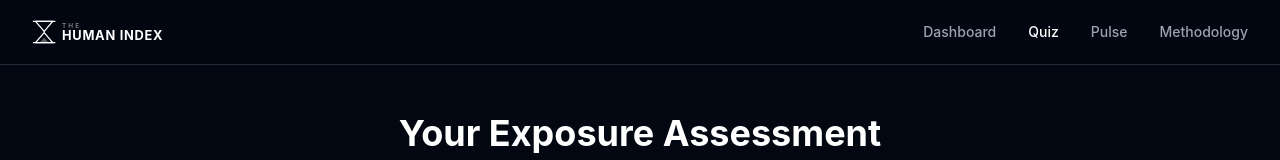
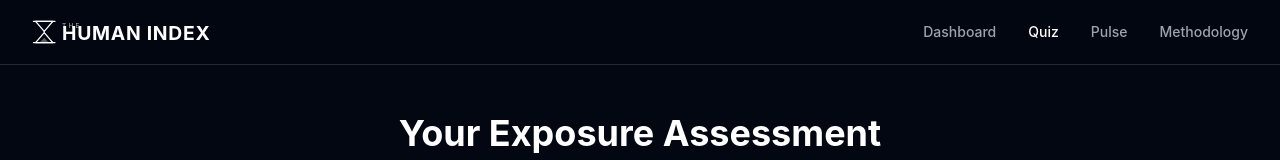
Before and after one commit to Monotits/thehumanindex-web, a Next.js app: page /quiz in a window 1280 px wide. Shown: the top 160 px of the page. Built offline with nearby package versions, Linux system fonts and the light colour scheme.

Commit message:
Increase HUMAN INDEX font size by 50%

```diff
--- a/src/components/Navigation.tsx
+++ b/src/components/Navigation.tsx
@@ -21,7 +21,7 @@ export function Navigation() {
       <div className="max-w-7xl mx-auto px-4 sm:px-6 lg:px-8">
         <div className="flex items-center justify-between h-16">
           <Link href="/" className="flex items-center hover:opacity-80 transition-opacity">
-            <Image src="/logo.svg" alt="The Human Index" width={200} height={28} priority />
+            <Image src="/logo.svg" alt="The Human Index" width={265} height={28} priority />
           </Link>
 
           {/* Desktop links */}
```
Also changed, not shown: public/logo-light.svg, public/logo.svg.
